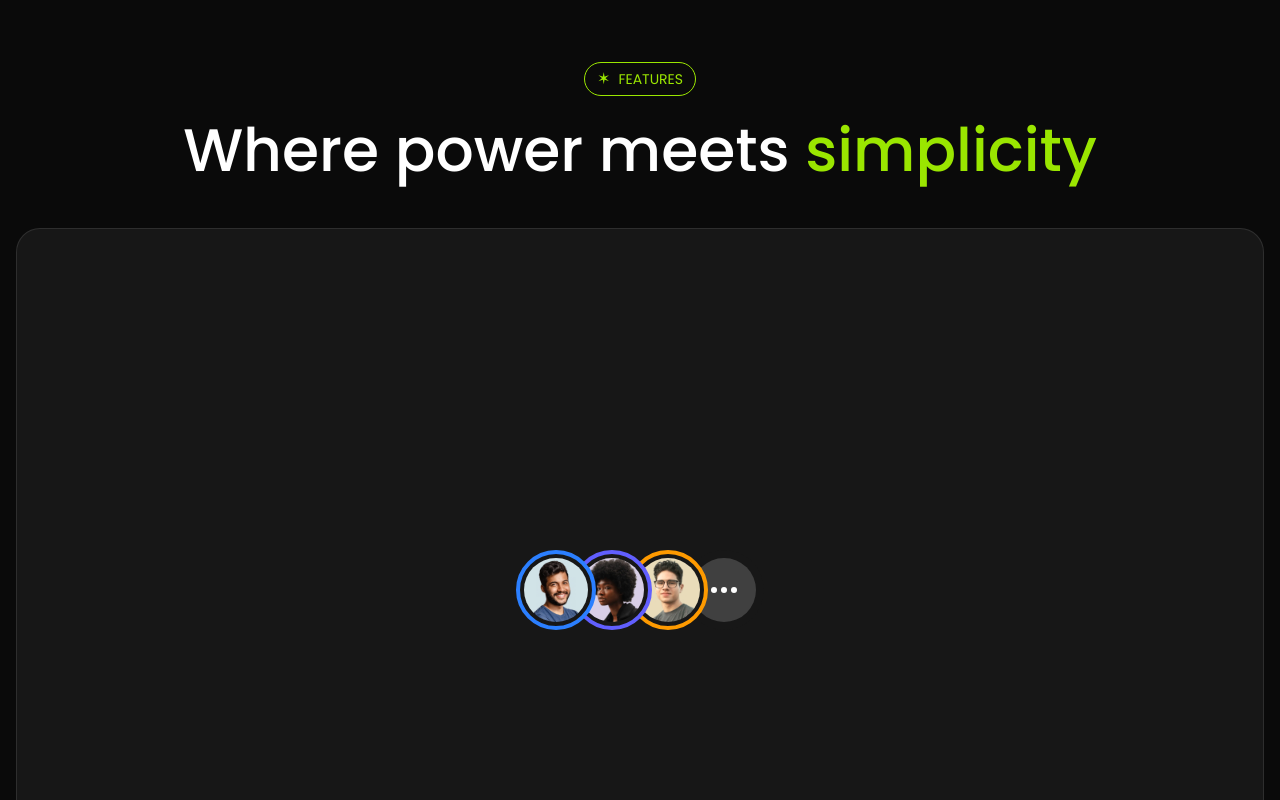
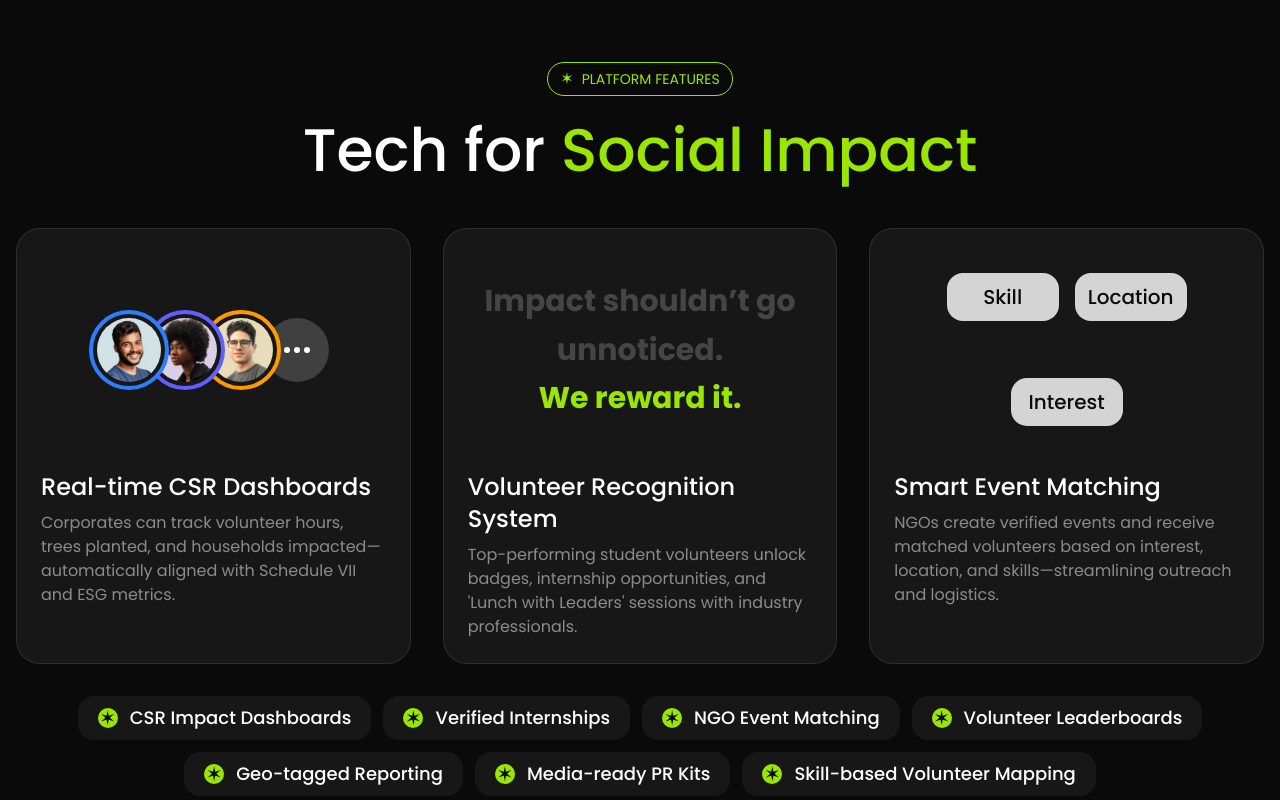
Before and after one commit to Niranjan1Praveen/DropConnect-Development, a Next.js app in the folder client/: page / in a window 1280 px wide. Shown: the part 1760-2560 px from the top of the page. Built offline with nearby package versions, Linux system fonts and the light colour scheme.

Commit message:
Updated Features

```diff
--- a/client/src/components/ui/featureCard.jsx
+++ b/client/src/components/ui/featureCard.jsx
@@ -1,8 +1,9 @@
 import React from "react";
+import { twMerge } from "tailwind-merge";
 
-function FeatureCard({title, description,children}) {
+function FeatureCard({title, description,children, className}) {
   return (
-    <div className="bg-neutral-900 border border-white/10 p-6 rounded-3xl">
+    <div className={twMerge("bg-neutral-900 border border-white/10 p-6 rounded-3xl", className)}>
         <div className="aspect-video">{children}</div>
       <div>
         <h3 className="text-2xl font-medium mt-6">{title}</h3>
--- /dev/null
+++ b/client/src/components/ui/key.jsx
@@ -0,0 +1,12 @@
+import React from 'react';
+import { twMerge } from 'tailwind-merge';
+
+function Key({children, className}) {
+    return (
+        <div className={twMerge("size-12 bg-neutral-300 inline-flex items-center justify-center rounded-2xl text-xl text-neutral-950 font-medium", className)}>
+            {children}
+        </div>
+    );
+}
+
+export default Key;
--- a/client/src/sections/Features.js
+++ b/client/src/sections/Features.js
@@ -1,19 +1,20 @@
 import FeatureCard from "@/components/ui/featureCard";
 import Tags from "@/components/ui/tags";
-import avatar1 from '@/assets/images/avatar-ashwin-santiago.jpg';
-import avatar2 from '@/assets/images/avatar-lula-meyers.jpg';
-import avatar3 from '@/assets/images/avatar-owen-garcia.jpg';
+import avatar1 from "@/assets/images/avatar-ashwin-santiago.jpg";
+import avatar2 from "@/assets/images/avatar-lula-meyers.jpg";
+import avatar3 from "@/assets/images/avatar-owen-garcia.jpg";
 import Image from "next/image";
 import Avatar from "@/components/ui/avatar";
-
+import Key from "@/components/ui/key";
+import dashboard from "@/assets/images/dashboard.png";
 const features = [
-  "Asset Library",
-  "Code Preview",
-  "Flow Mode",
-  "Smart Sync",
-  "Auto Layout",
-  "Fast Search",
-  "Smart Guides",
+  "CSR Impact Dashboards",
+  "Verified Internships",
+  "NGO Event Matching",
+  "Volunteer Leaderboards",
+  "Geo-tagged Reporting",
+  "Media-ready PR Kits",
+  "Skill-based Volunteer Mapping",
 ];
 
 export default function Features() {
@@ -21,48 +22,104 @@ export default function Features() {
     <section className="py-24 px-4 flex items-center justify-center">
       <div className="container">
         <div className="flex justify-center">
-          <Tags title={"Features"} />
+          <Tags title={"Platform Features"} />
         </div>
-        <h2 className="text-6xl font-medium text-center mt-6">
-          Where power meets <span className="text-lime-400">simplicity</span>
+        <h2 className="text-6xl font-medium text-center mt-6 max-w-3xl mx-auto">
+          Tech for <span className="text-lime-400">Social Impact</span>
         </h2>
+
         {/* Feature Cards */}
-        <div className="mt-12 grid grid-cols-1 gap-8">
+        <div className="mt-12 grid grid-cols-1 md:grid-cols-4 lg:grid-cols-3 gap-8">
           {/* Card-1 */}
-          <FeatureCard title={"Real-time Collaboration"} description={"Work together seamlessly with conflict-free team editing"}>
+          <FeatureCard
+            title={"Real-time CSR Dashboards"}
+            description={
+              "Corporates can track volunteer hours, trees planted, and households impacted—automatically aligned with Schedule VII and ESG metrics."
+            }
+            className="md:col-span-2 lg:col-span-1"
+          >
+            {/* Avatars */}
             <div className="aspect-video flex items-center justify-center">
               <Avatar className={"z-40"}>
-                <Image src={avatar1} alt="Avatar 1" className="rounded-full"/>
+                <Image
+                  src={avatar1}
+                  alt="NGO Leader"
+                  className="rounded-full"
+                />
               </Avatar>
               <Avatar className={"-ml-6 border-indigo-500 z-30"}>
-                <Image src={avatar2} alt="Avatar 2" className="rounded-full"/>
+                <Image src={avatar2} alt="Student" className="rounded-full" />
               </Avatar>
               <Avatar className={"-ml-6 border-amber-500 z-20"}>
-                <Image src={avatar3} alt="Avatar 3" className="rounded-full"/>
+                <Image
+                  src={avatar3}
+                  alt="Corporate Executive"
+                  className="rounded-full"
+                />
               </Avatar>
               <Avatar className={"-ml-6 border-transparent rounded-full"}>
                 <div className="size-full rounded-full bg-neutral-700 inline-flex items-center justify-center gap-1">
-                  {Array.from({length: 3}).map((_, i) => (
-                    <span className="size-1.5 rounded-full bg-white inline-flex" key={i}></span>
+                  {Array.from({ length: 3 }).map((_, i) => (
+                    <span
+                      className="size-1.5 rounded-full bg-white inline-flex"
+                      key={i}
+                    ></span>
                   ))}
                 </div>
               </Avatar>
             </div>
+            {/* <div className="aspect-video flex items-center justify-center">
+              <Image
+                src={dashboard}
+                alt="dashboard image"
+                className="size-full"
+              />
+            </div> */}
           </FeatureCard>
 
           {/* Card-2 */}
-          <FeatureCard title={"Interactive Prototyping"} description={"Engage your clients with prototypes that react to user actions"}/>
+          <FeatureCard
+            title={"Volunteer Recognition System"}
+            description={
+              "Top-performing student volunteers unlock badges, internship opportunities, and 'Lunch with Leaders' sessions with industry professionals."
+            }
+            className="md:col-span-2 lg:col-span-1"
+          >
+            <div className="aspect-video flex items-center justify-center">
+              <p className="text-3xl font-bold text-white/20 text-center leading-relaxed">
+                Impact shouldn’t go unnoticed. <br />
+                <span className="text-lime-400">We reward it.</span>
+              </p>
+            </div>
+          </FeatureCard>
 
           {/* Card-3 */}
-          <FeatureCard title={"Keyboard Quick Actions"} description={"Powerful commands to help you create designs more quickly"}/>
+          <FeatureCard
+            title={"Smart Event Matching"}
+            description={
+              "NGOs create verified events and receive matched volunteers based on interest, location, and skills—streamlining outreach and logistics."
+            }
+            className="md:col-span-2 md:col-start-2 lg:col-span-1 lg:col-start-auto"
+          >
+            <div className="aspect-video flex items-center justify-center gap-4 flex-wrap">
+              <Key className={"w-28"}>Skill</Key>
+              <Key className={"w-28"}>Location</Key>
+              <Key className={"w-28"}>Interest</Key>
+            </div>
+          </FeatureCard>
+        </div>
 
-        </div>
         {/* Other Features */}
-        <div>
+        <div className="mt-8 flex flex-wrap gap-3 justify-center">
           {features.map((feature) => (
-            <div>
-              <span></span>
-              <span>{feature}</span>
+            <div
+              key={feature}
+              className="bg-neutral-900 border-white/10 inline-flex gap-3 items-center px-3 md:px-5 py-1.5 md:py-2 rounded-2xl"
+            >
+              <span className="bg-lime-400 text-neutral-950 size-5 rounded-full inline-flex items-center justify-center text-xl">
+                &#10038;
+              </span>
+              <span className="font-medium md:text-lg">{feature}</span>
             </div>
           ))}
         </div>
```
Also changed, not shown: client/src/assets/images/dashboard.png (added).
